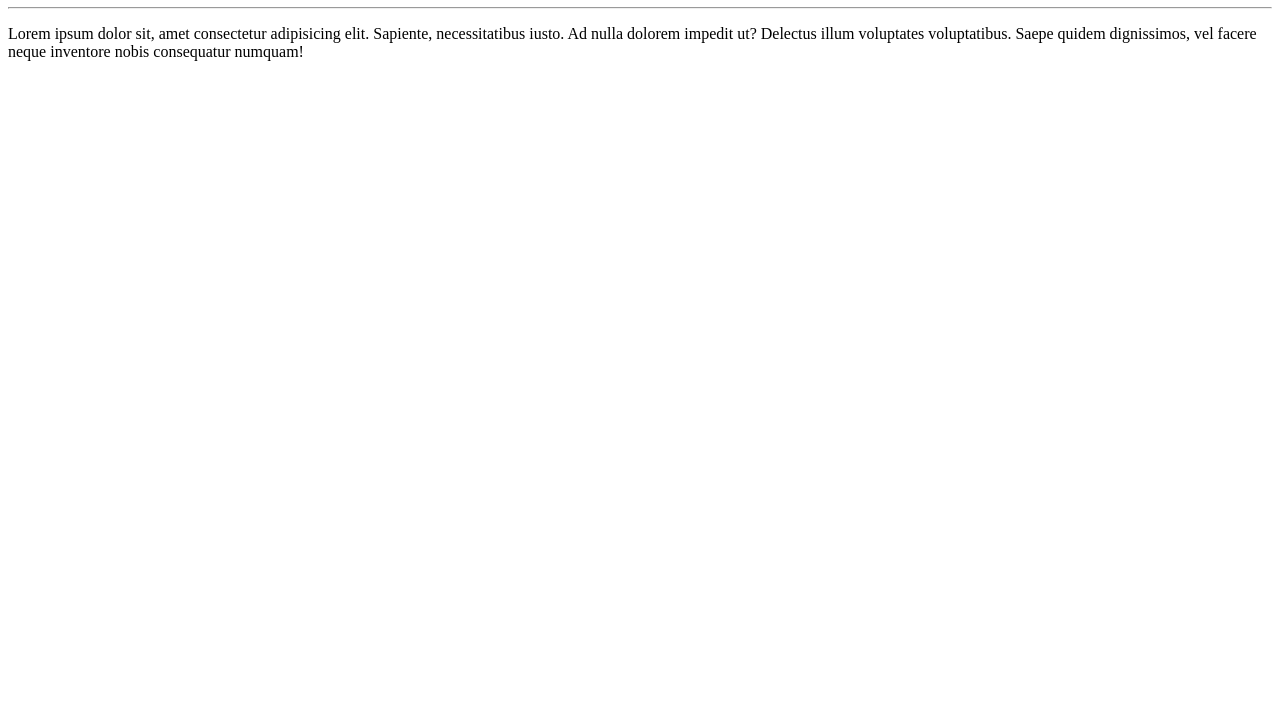
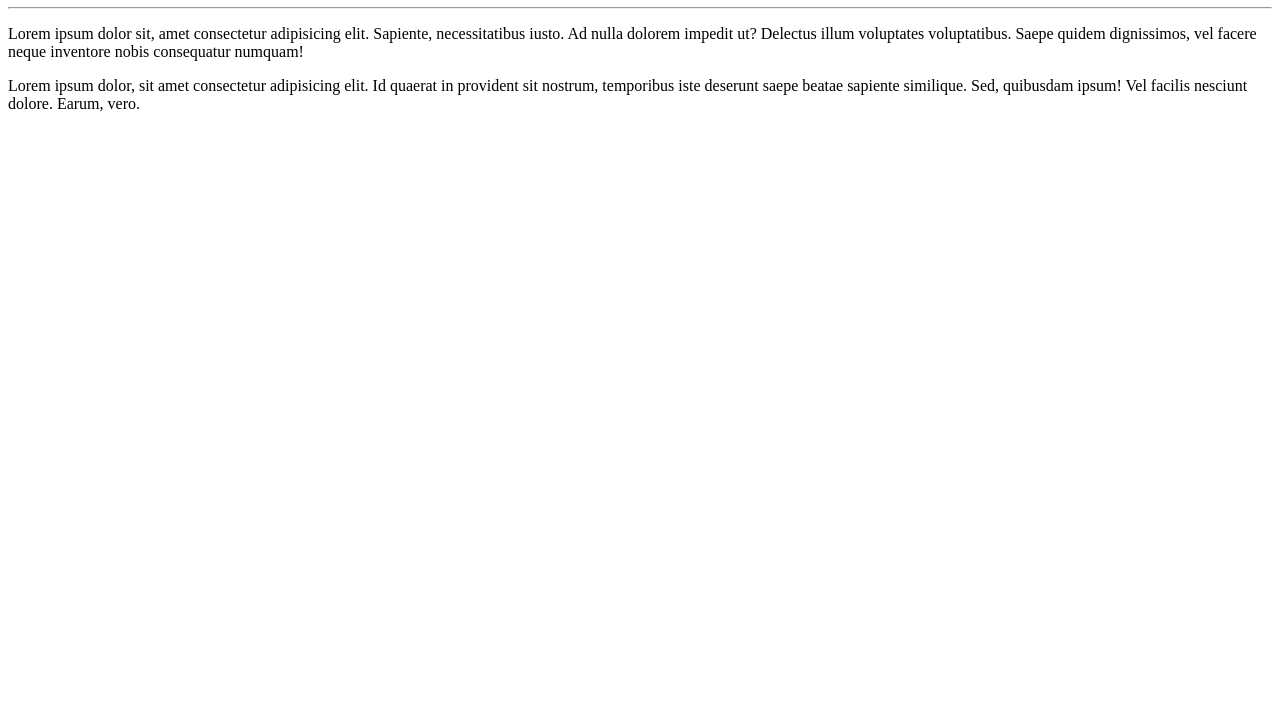
Before and after one commit to JoaoLyrio/Ola-Mundo, a plain HTML site: page site-exemplo/index.html in a window 1280 px wide. Shown: the part 73-800 px from the top of the page. Drawn offline with Linux system fonts and the light colour scheme.

Commit message:
Adicionei um parágrafo

```diff
--- a/site-exemplo/index.html
+++ b/site-exemplo/index.html
@@ -9,5 +9,7 @@
     <h1>Olá, Mundo!</h1>
     <hr>
     <p>Lorem ipsum dolor sit, amet consectetur adipisicing elit. Sapiente, necessitatibus iusto. Ad nulla dolorem impedit ut? Delectus illum voluptates voluptatibus. Saepe quidem dignissimos, vel facere neque inventore nobis consequatur numquam!</p>
+    <p>Lorem ipsum dolor, sit amet consectetur adipisicing elit. Id quaerat in provident sit nostrum, temporibus iste deserunt saepe beatae sapiente similique. Sed, quibusdam ipsum! Vel facilis nesciunt dolore. Earum, vero.</p>
+
 </body>
 </html>
```
